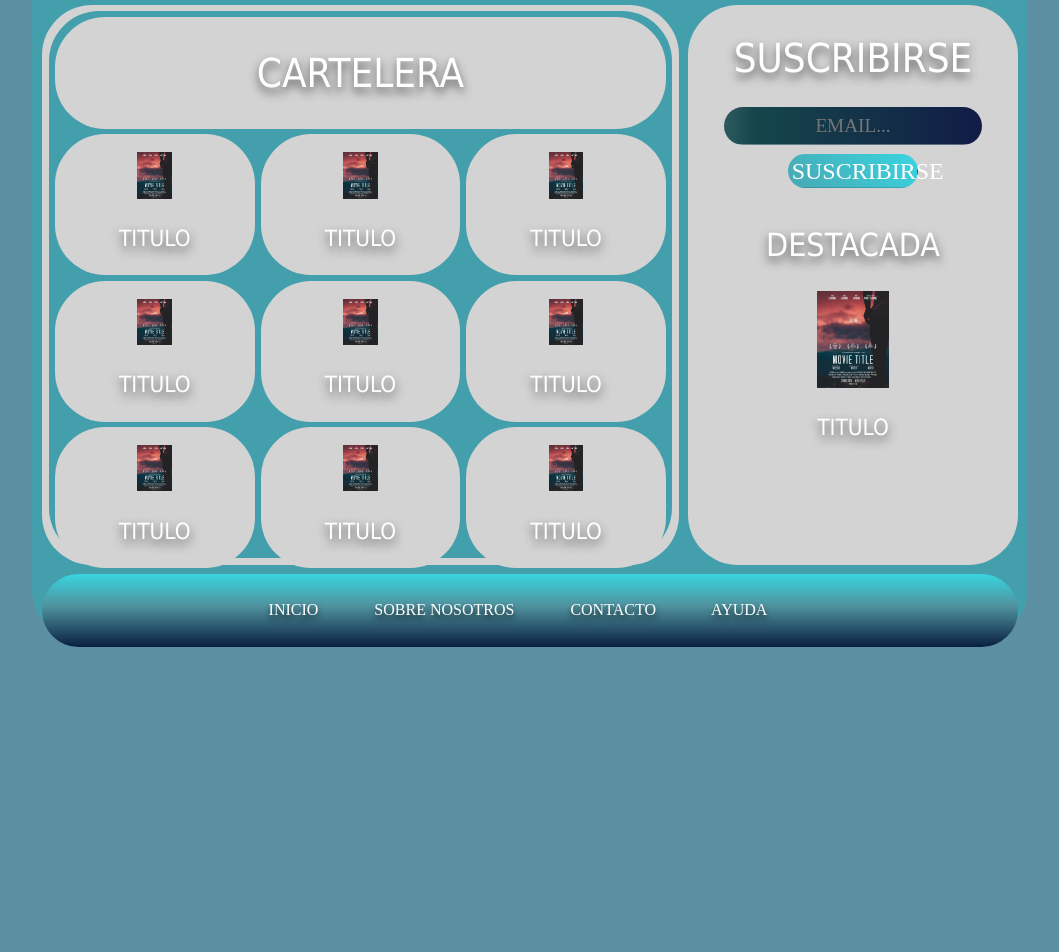
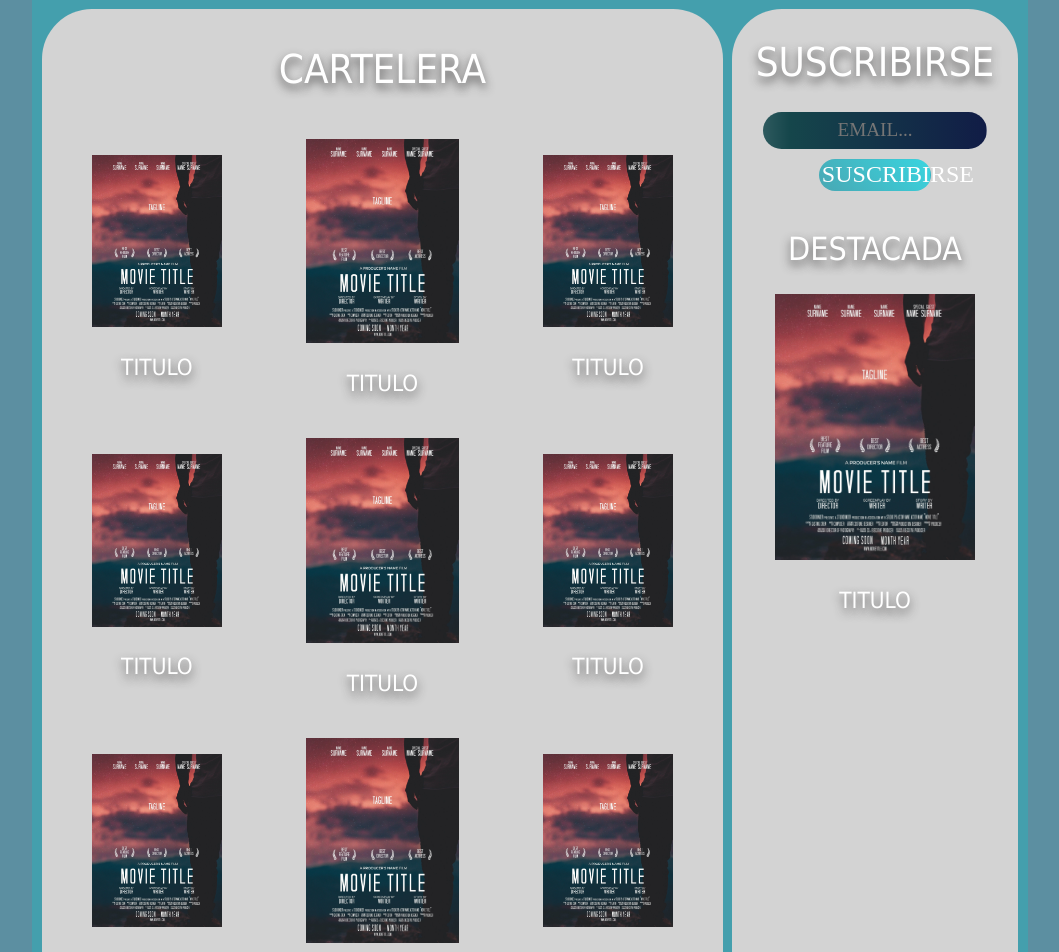
Before and after one commit to Maurialva/CinematickV2, a Svelte app: page / in a window 1280 px wide. Shown: the part 300-1252 px from the top of the page, without its empty margins (110-1169 px from the left). Before the commit the page ends 947 px from the top, so only its background shows below. Built offline with nearby package versions, Linux system fonts and the light colour scheme.

Commit message:
cartelera mejorada

```diff
--- a/src/Cartelera.svelte
+++ b/src/Cartelera.svelte
@@ -1,6 +1,8 @@
 	<script>
 		import Customfigure from './Customfigure.svelte';
 	</script>
+
+	<!--
 <div class="grid-container">
 	<div class="title"><h1>Cartelera</h1></div>
 
@@ -73,3 +75,28 @@
 	}
 
 				</style>
+-->
+<table>
+	<tbody>
+	<tr>
+	<td><h1>&nbsp;&nbsp;&nbsp;&nbsp;&nbsp;&nbsp;&nbsp;&nbsp;&nbsp;&nbsp;&nbsp;&nbsp;&nbsp;&nbsp;&nbsp;&nbsp;</h1></td>
+	<td><h1>Cartelera</h1></td>
+	<td><h1>&nbsp;&nbsp;&nbsp;&nbsp;&nbsp;&nbsp;&nbsp;&nbsp;&nbsp;&nbsp;&nbsp;&nbsp;&nbsp;&nbsp;&nbsp;&nbsp;</h1></td>
+	</tr>
+	<tr>
+	<td><Customfigure figname="TITULO"/></td>
+	<td><Customfigure figname="TITULO"/></td>
+	<td><Customfigure figname="TITULO"/></td>
+	</tr>
+	<tr>
+	<td><Customfigure figname="TITULO"/></td>
+	<td><Customfigure figname="TITULO"/></td>
+	<td><Customfigure figname="TITULO"/></td>
+	</tr>
+	<tr>
+	<td><Customfigure figname="TITULO"/></td>
+	<td><Customfigure figname="TITULO"/></td>
+	<td><Customfigure figname="TITULO"/></td>
+	</tr>
+	</tbody>
+	</table>
--- a/src/Customfigure.svelte
+++ b/src/Customfigure.svelte
@@ -4,7 +4,7 @@ export let figname;
 
 
 <figure >
-<a href="https://www.instagram.com/"> <img class="fig" src="p_sample.jpg" alt="Instagram" height="" width="30%"></a>
+<a href="https://www.instagram.com/"> <img class="fig" src="p_sample.jpg" alt="Instagram" height="" width="100%"></a>
 <figcaption><h3>{figname}</h3></figcaption>
 </figure>
 
```
